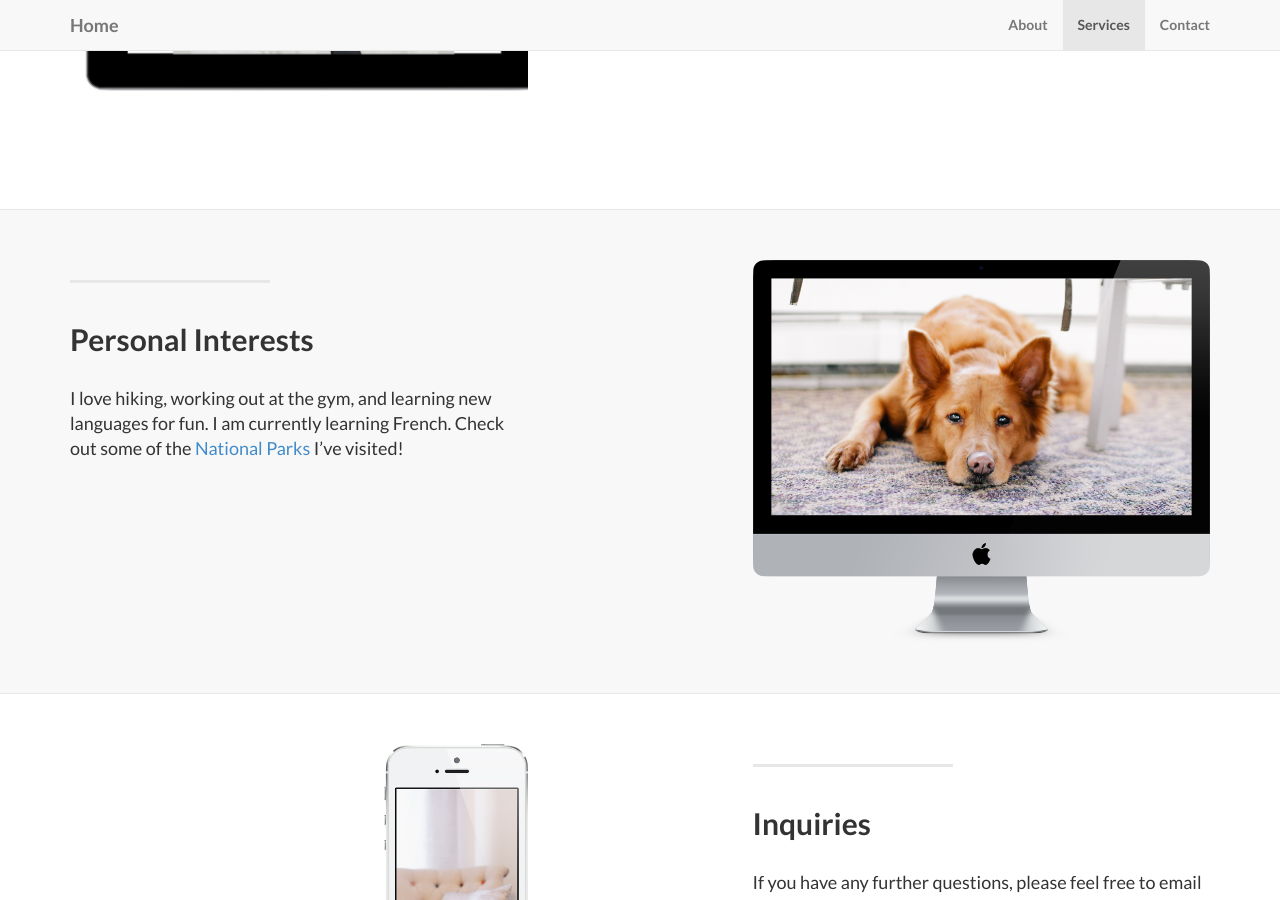
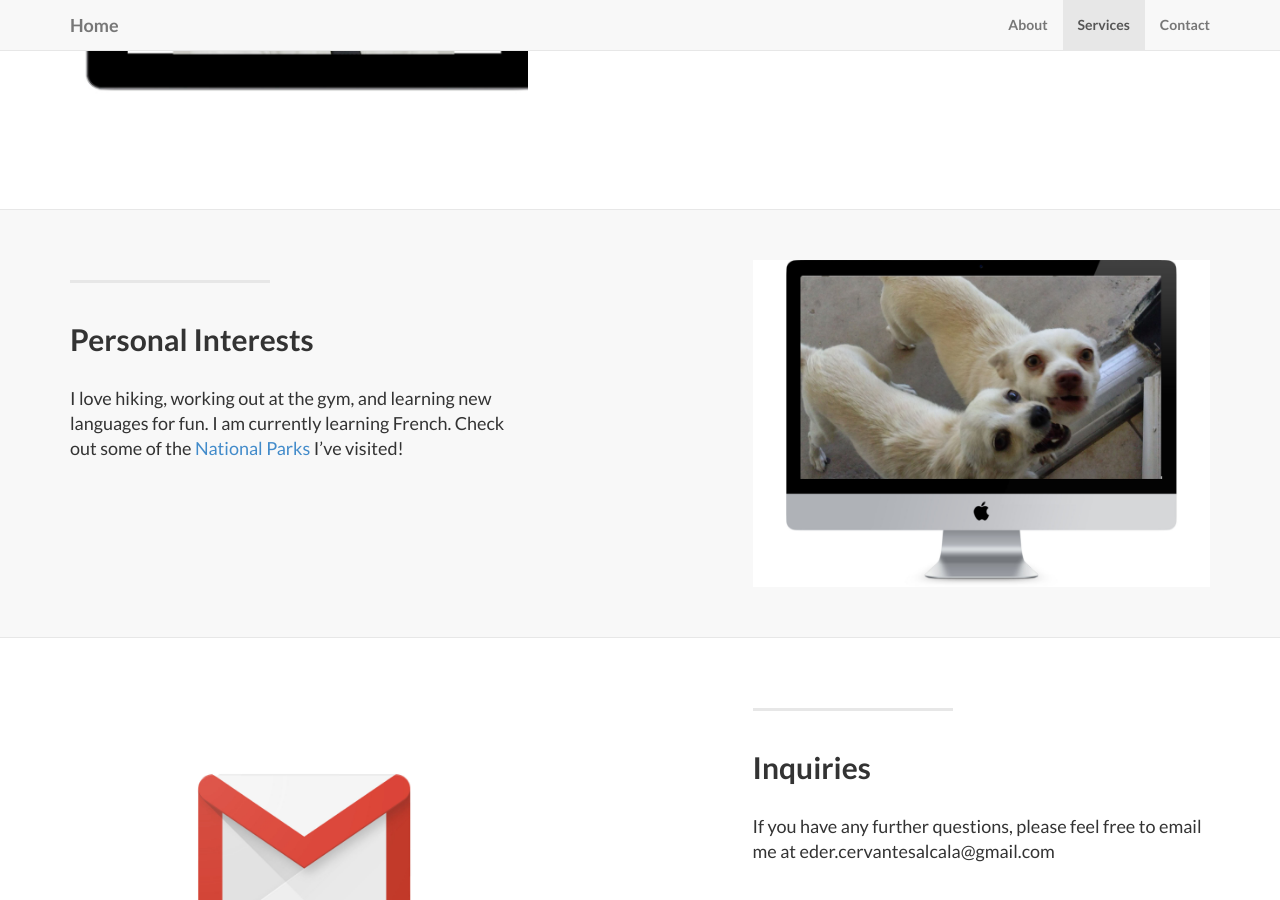
Before and after one commit to edercervantes/edercervantes.github.io, a Jekyll site: the page built from index.html, in a window 1280 px wide and 900 px high, scrolled down 1340 px. Built offline with Jekyll 4.4.1, drawn with Linux system fonts in a browser that asks for light colours; nearby versions of some CDN libraries; library files that are not in the unit come from our copies.

Commit message:
changing service images

```diff
--- a/_posts/2014-09-22-services-2.markdown
+++ b/_posts/2014-09-22-services-2.markdown
@@ -1,6 +1,6 @@
 ---
 layout: default
-img: dog.png
+img: my_dogs.jpg
 category: Services
 title: Personal Interests
 description: |
--- a/_posts/2014-09-23-services-3.markdown
+++ b/_posts/2014-09-23-services-3.markdown
@@ -1,6 +1,6 @@
 ---
 layout: default
-img: phones.png
+img: gmail_logo.jpg
 category: Services
 title: Inquiries
 description: |
```
Also changed, not shown: img/services/gmail_logo.jpg (added), img/services/my_dogs.jpg (added).
